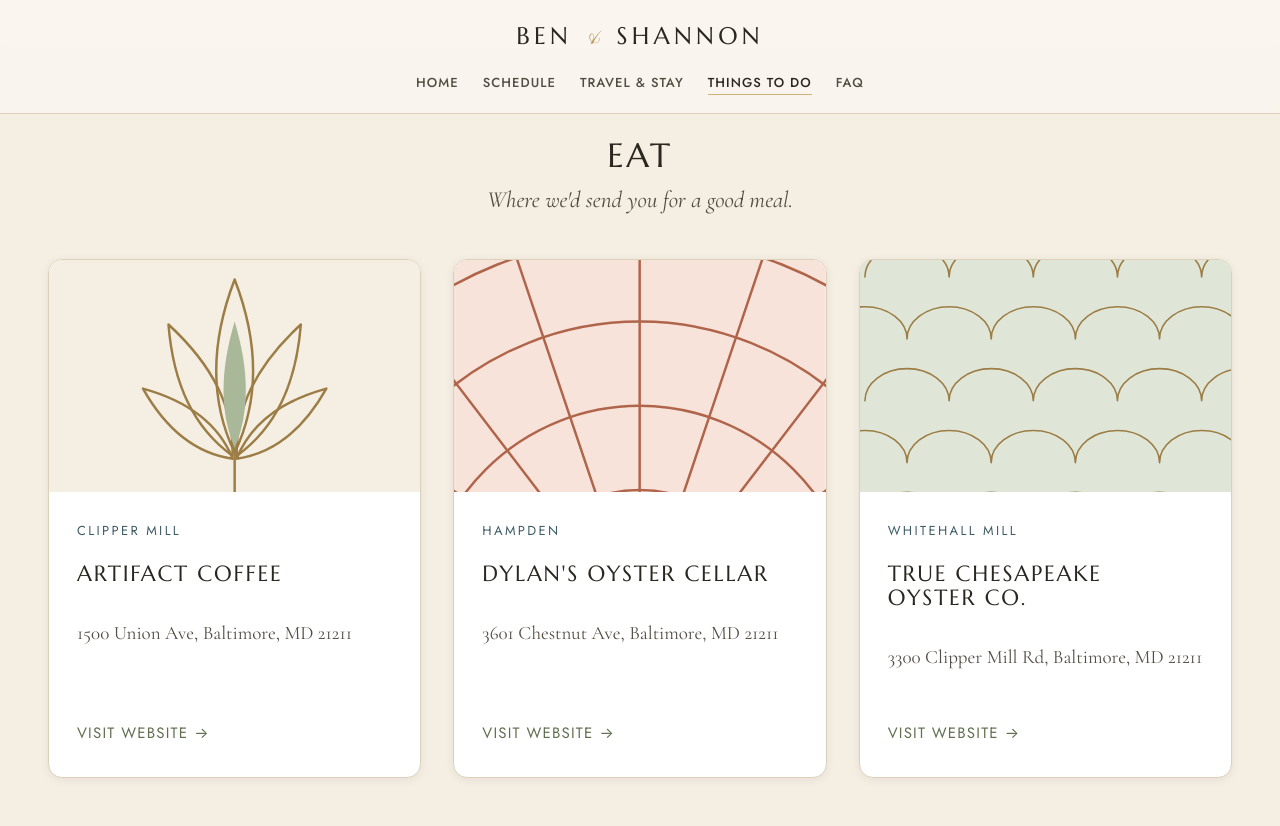
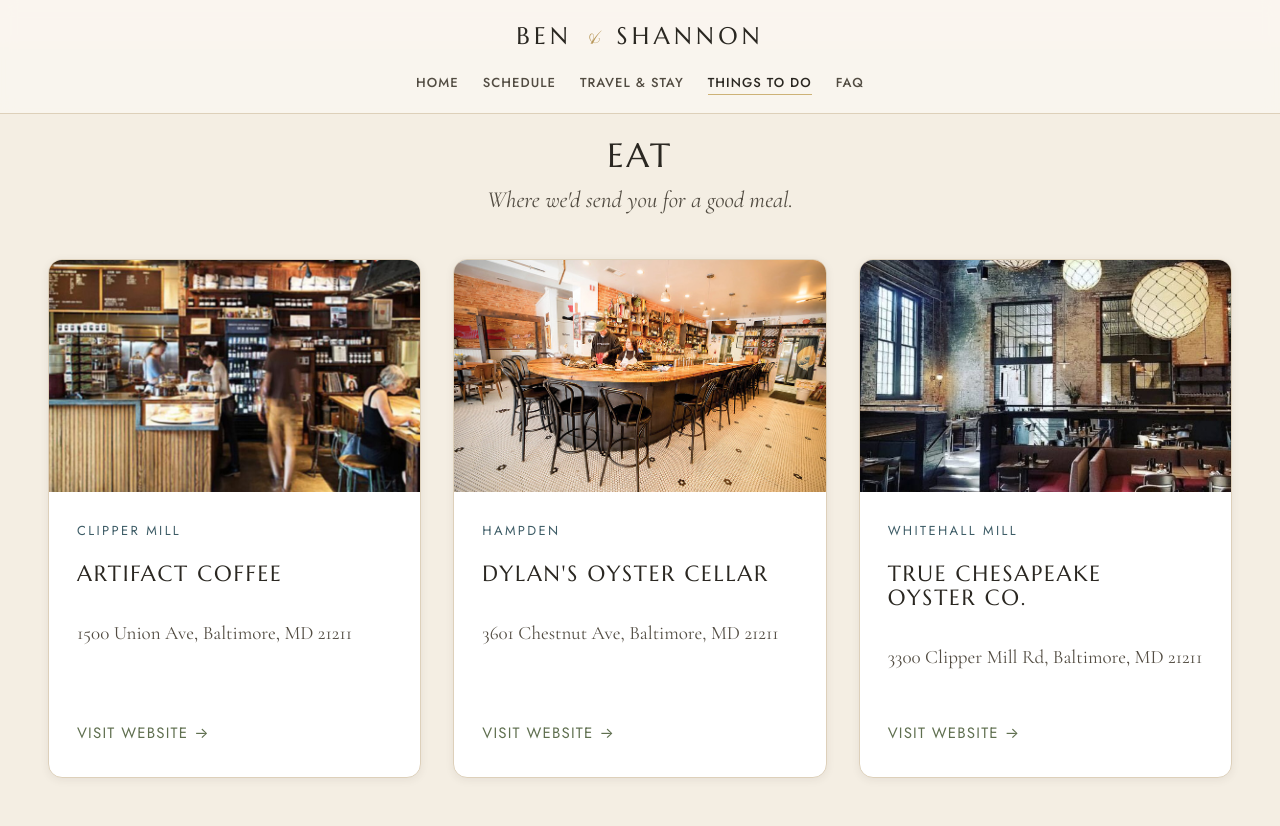
Before and after one commit to brent-mills-engineering/ben-shannon-wedding-site, a Jekyll site: the page built from things-to-do.html, in a window 1280 px wide and 900 px high, scrolled down 1229 px. Shown: the top 826 px of the window. Built offline with Jekyll 4.4.1, drawn with Linux system fonts in a browser that asks for light colours.

Commit message:
Swap in real photos for hotels, restaurants, and the reception venue
Replace deco-plate placeholders with couple-provided photos:
- Travel: Courtyard by Marriott and Delta Baltimore North (hotel photos)
- Things to Do (Eat): Artifact Coffee, Dylan's Oyster Cellar, True Chesapeake
- Schedule: Maryland Center for History & Culture (library reading room)
  replaces the prior Wikimedia exterior

Coffee/brewery spots (Quaff) keep deco-plate placeholders. Images optimized
(no upscaling), alt text and credits updated (assets/img/CREDITS.md).

```diff
--- a/schedule.html
+++ b/schedule.html
@@ -37,7 +37,7 @@
   <div class="wrap split is-reverse">
     <div class="reveal">
       <div class="bs-arch" style="aspect-ratio:4/5;">
-        <img src="{{ '/assets/img/maryland-center.jpg' | relative_url }}" alt="The Maryland Center for History and Culture, a classical brick building in Mount Vernon, Baltimore" loading="lazy" width="1200" height="1500">
+        <img src="{{ '/assets/img/maryland-center.jpg' | relative_url }}" alt="The library reading room at the Maryland Center for History & Culture in Baltimore" loading="lazy" width="547" height="365">
       </div>
     </div>
     <div class="reveal reveal-2">
@@ -68,5 +68,5 @@
 </section>
 
 <div class="wrap">
-  <p class="credits">Placeholder photos via Wikimedia Commons, pending the couple's own: St. Ignatius Church by Farragutful (CC BY-SA 3.0); Maryland Center for History and Culture by Baltimore Heritage (CC0).</p>
+  <p class="credits">Placeholder photo via Wikimedia Commons, pending the couple's own: St. Ignatius Church by Farragutful (CC BY-SA 3.0).</p>
 </div>
--- a/things-to-do.html
+++ b/things-to-do.html
@@ -57,7 +57,7 @@
     </div>
     <div class="tiles tiles--wide">
       <article class="listing reveal">
-        <div class="plate">{% include deco-plate.html motif="tulip" tone="cream" %}</div>
+        <div class="plate"><img src="{{ '/assets/img/artifact.jpg' | relative_url }}" alt="The warm wood interior of Artifact Coffee in Baltimore's Clipper Mill" loading="lazy" width="850" height="750"></div>
         <div class="listing__body">
           <p class="card-kicker">Clipper Mill</p>
           <h3 class="card-title">Artifact Coffee</h3>
@@ -66,7 +66,7 @@
         </div>
       </article>
       <article class="listing reveal reveal-2">
-        <div class="plate">{% include deco-plate.html motif="fan" tone="blush" %}</div>
+        <div class="plate"><img src="{{ '/assets/img/dylans.jpg' | relative_url }}" alt="The curved oyster bar and penny-tile floor at Dylan's Oyster Cellar in Hampden" loading="lazy" width="775" height="513"></div>
         <div class="listing__body">
           <p class="card-kicker">Hampden</p>
           <h3 class="card-title">Dylan's Oyster Cellar</h3>
@@ -75,7 +75,7 @@
         </div>
       </article>
       <article class="listing reveal reveal-3">
-        <div class="plate">{% include deco-plate.html motif="scales" tone="sage" %}</div>
+        <div class="plate"><img src="{{ '/assets/img/true-chesapeake.jpg' | relative_url }}" alt="The industrial brick dining room at True Chesapeake Oyster Co. in Whitehall Mill" loading="lazy" width="600" height="590"></div>
         <div class="listing__body">
           <p class="card-kicker">Whitehall Mill</p>
           <h3 class="card-title">True Chesapeake Oyster Co.</h3>
--- a/travel.html
+++ b/travel.html
@@ -18,7 +18,7 @@
     </div>
     <div class="tiles tiles--two">
       <article class="listing reveal">
-        <div class="plate">{% include deco-plate.html motif="arch" tone="steel" %}</div>
+        <div class="plate"><img src="{{ '/assets/img/courtyard.jpg' | relative_url }}" alt="The Courtyard by Marriott in downtown Baltimore's Harbor East, lit at dusk" loading="lazy" width="1024" height="683"></div>
         <div class="listing__body">
           <p class="card-kicker">Harbor East</p>
           <h3 class="card-title">Courtyard by Marriott Baltimore Downtown / Inner Harbor</h3>
@@ -33,7 +33,7 @@
         </div>
       </article>
       <article class="listing reveal reveal-2">
-        <div class="plate">{% include deco-plate.html motif="fan" tone="sage" %}</div>
+        <div class="plate"><img src="{{ '/assets/img/delta.jpg' | relative_url }}" alt="The entrance courtyard of the Delta Hotels by Marriott Baltimore North" loading="lazy" width="1200" height="674"></div>
         <div class="listing__body">
           <p class="card-kicker">Cross Keys · North Baltimore</p>
           <h3 class="card-title">Delta Hotels by Marriott Baltimore North</h3>
```
Also changed, not shown: assets/img/CREDITS.md (+20 -6 lines), assets/img/artifact.jpg (added), assets/img/courtyard.jpg (added), assets/img/delta.jpg (added), assets/img/dylans.jpg (added), assets/img/maryland-center.jpg, assets/img/true-chesapeake.jpg (added).
